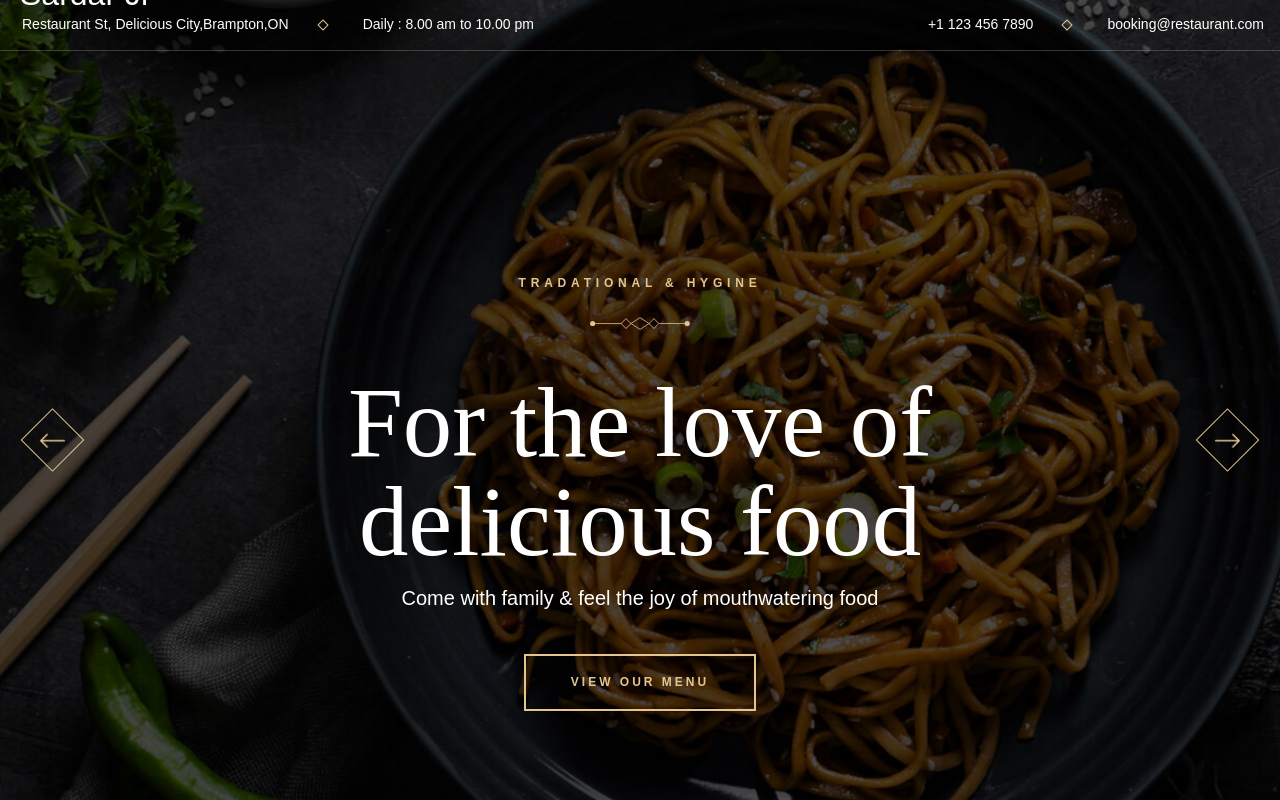
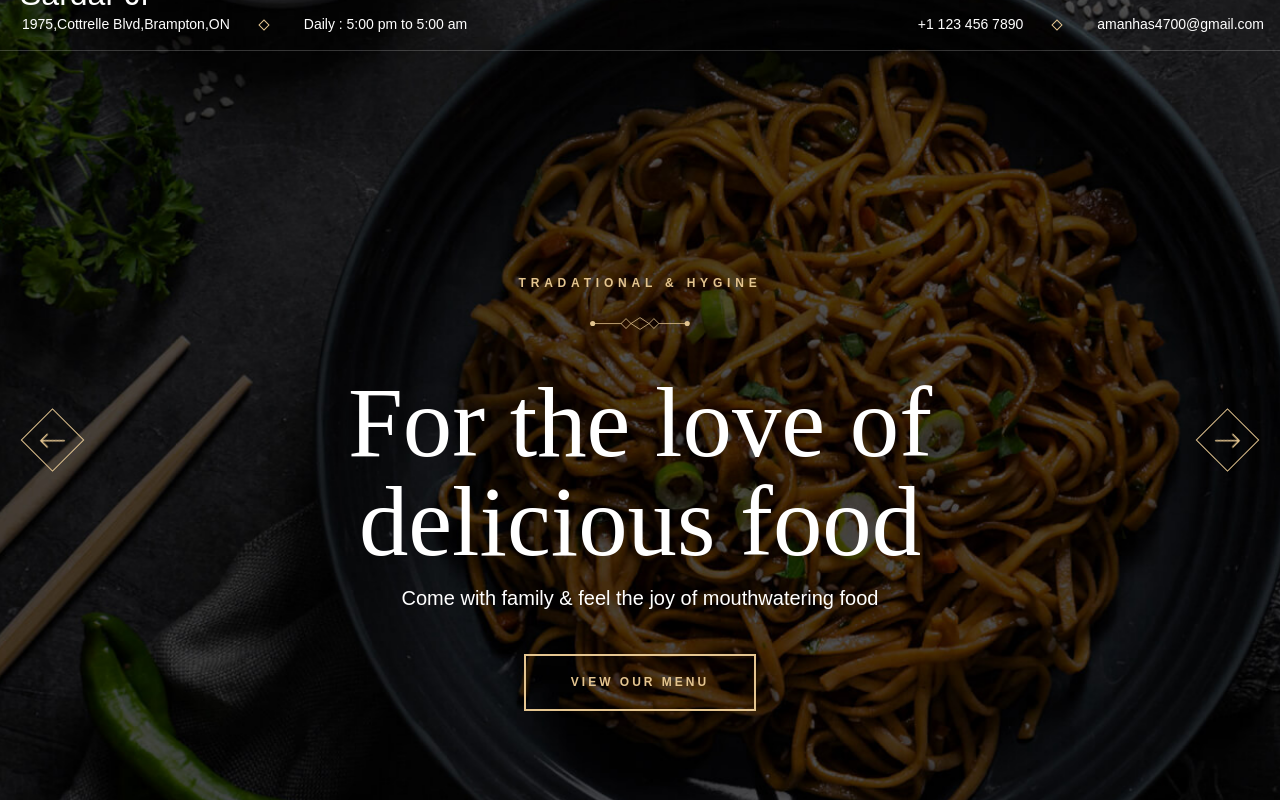
Before and after one commit to saiprabhat/Sardarji, a React (Create React App) app: page / in a window 1280 px wide. Shown: the top 800 px of the page. Built offline with nearby package versions, Linux system fonts and the light colour scheme.

Commit message:
third push

```diff
--- a/src/Component/Header.jsx
+++ b/src/Component/Header.jsx
@@ -66,14 +66,14 @@ export default function Header() {
             <p class="headline-1 navbar-title">Visit Us</p>
 
             <address class="body-4">
-              Restaurant St, Delicious City, <br />
+              1975,Cottrelle Blvd <br />
               Brampton,ON
             </address>
 
-            <p class="body-4 navbar-text">Open: 9.30 am - 2.30pm</p>
+            <p class="body-4 navbar-text">Open: 5pm - 5am</p>
 
-            <a href="mailto:booking@grilli.com" class="body-4 sidebar-link">
-              booking@grilli.com
+            <a href="amanhas4700@gmail.com" class="body-4 sidebar-link">
+              amanhas4700@gmail.com
             </a>
 
             <div class="separator"></div>
@@ -81,10 +81,10 @@ export default function Header() {
             <p class="contact-label">Booking Request</p>
 
             <a
-              href="tel:+88123123456"
+              href="tel:+1 437-987-8659"
               class="body-1 contact-number hover-underline"
             >
-              +88-123-123456
+              +1 437-987-8659
             </a>
           </div>
         </nav>
--- a/src/Component/TopBar.jsx
+++ b/src/Component/TopBar.jsx
@@ -10,7 +10,7 @@ export default function TopBar() {
           </div>
 
           <span className="span">
-            Restaurant St, Delicious City,Brampton,ON
+            1975,Cottrelle Blvd,Brampton,ON
           </span>
         </address>
 
@@ -21,10 +21,10 @@ export default function TopBar() {
             <ion-icon name="time-outline" aria-hidden="true"></ion-icon>
           </div>
 
-          <span className="span">Daily : 8.00 am to 10.00 pm</span>
+          <span className="span">Daily : 5:00 pm to 5:00 am</span>
         </div>
 
-        <a href="tel:+11234567890" className="topbar-item link">
+        <a href="tel:+1437-987-8659" className="topbar-item link">
           <div className="icon">
             <ion-icon name="call-outline" aria-hidden="true"></ion-icon>
           </div>
@@ -34,12 +34,12 @@ export default function TopBar() {
 
         <div className="separator"></div>
 
-        <a href="mailto:booking@restaurant.com" className="topbar-item link">
+        <a href="mailto:amanhas4700@gmail.com" className="topbar-item link">
           <div className="icon">
             <ion-icon name="mail-outline" aria-hidden="true"></ion-icon>
           </div>
 
-          <span className="span">booking@restaurant.com</span>
+          <span className="span">amanhas4700@gmail.com</span>
         </a>
       </div>
     </div>
```
